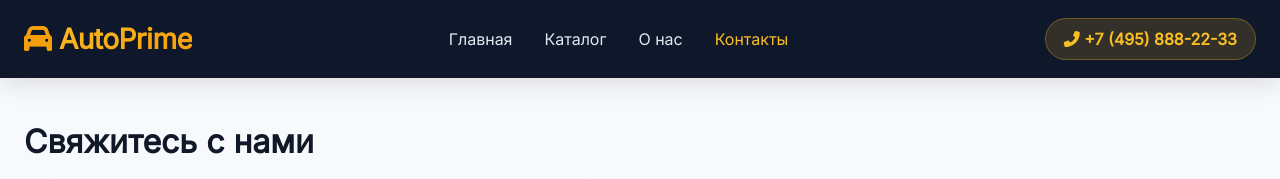
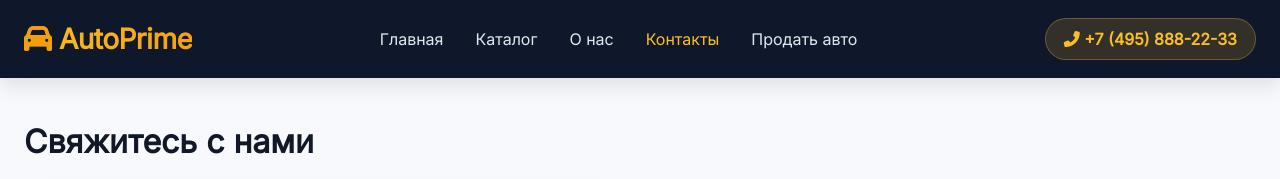
Before and after one commit to AnIlinVi/auto, a plain HTML site: page contact.html in a window 1280 px wide. Shown: the top 179 px of the page. Drawn offline with Linux system fonts and the light colour scheme.

Commit message:
Update contact.html

```diff
--- a/contact.html
+++ b/contact.html
@@ -19,6 +19,7 @@
                     <li><a href="catalog.html">Каталог</a></li>
                     <li><a href="aboutUs.html">О нас</a></li>
                     <li><a href="contact.html" class="active">Контакты</a></li>
+                    <li><a href="sell.html">Продать авто</a></li>
                 </ul>
                 <div class="contact-phone"><i class="fas fa-phone-alt"></i> +7 (495) 888-22-33</div>
             </div>
```
